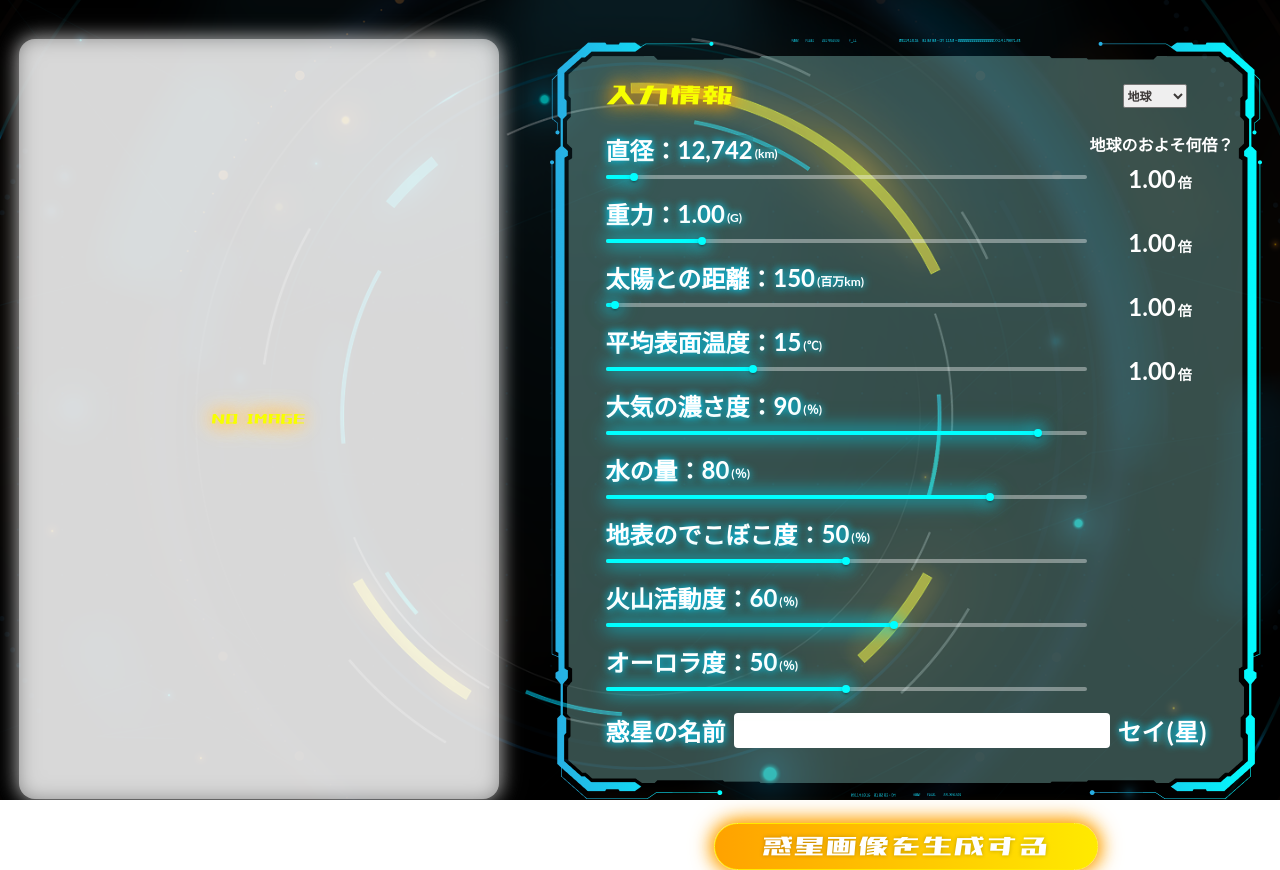
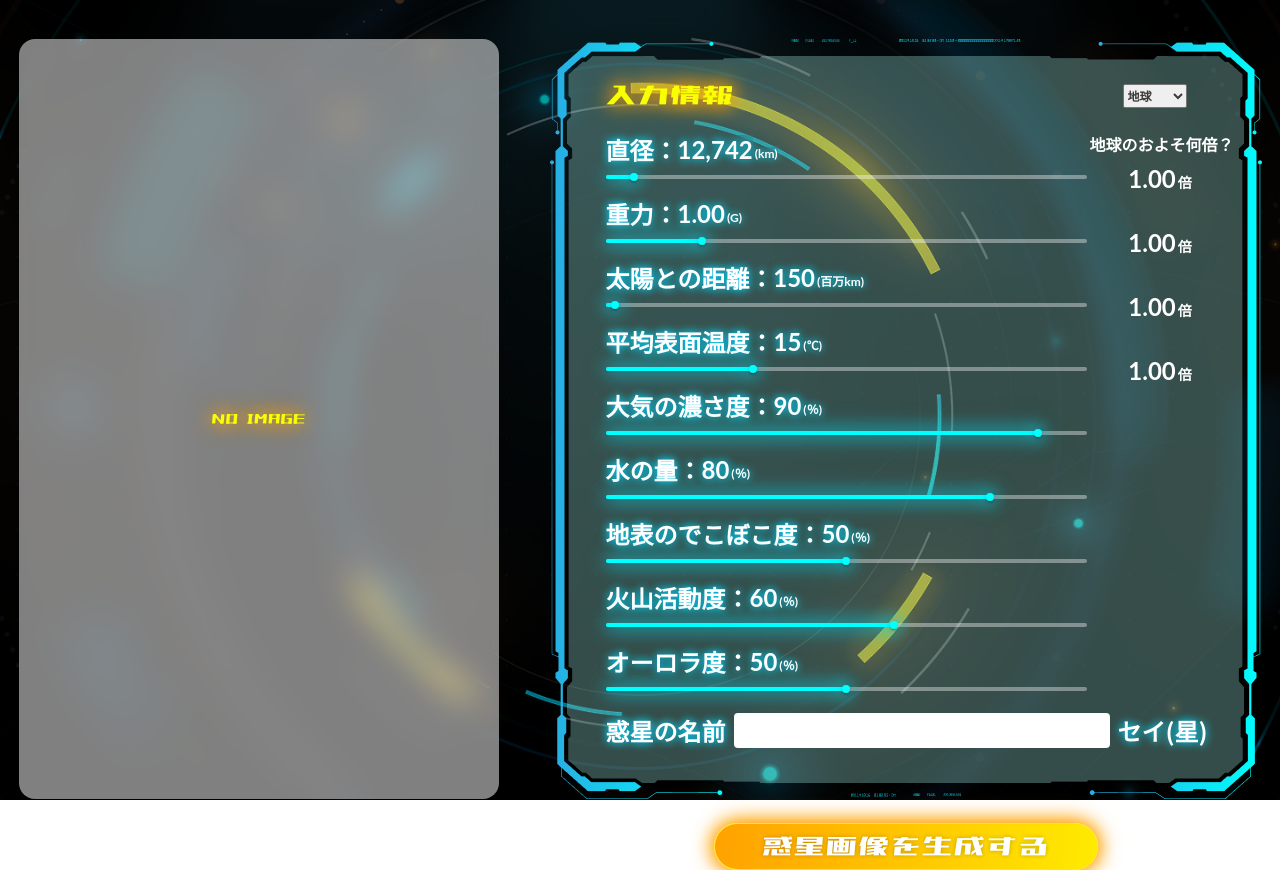
Before and after one commit to SFgenAI-dev2504/front, a React (Create React App) app in the folder web/: page /generator in a window 1280 px wide. Built offline with nearby package versions, Linux system fonts and the light colour scheme; a web font is replaced by a local one.

Commit message:
デザインの調整

```diff
--- a/web/src/constant/dimens.js
+++ b/web/src/constant/dimens.js
@@ -1,7 +1,7 @@
-// Loader
 import { Bounce } from 'react-toastify';
 
-export const LOADER_COLOR = '#00aac9';
+// Loader
+export const LOADER_COLOR = '#00FFFF';
 
 // Toast
 export const TOAST_OPTION = {
--- a/web/src/styles/NoImage.css
+++ b/web/src/styles/NoImage.css
@@ -2,11 +2,10 @@
     display: flex;
     justify-content: center;
     align-items: center;
-    box-sizing: border-box;
     width: 480px;
     height: 760px;
     background: rgba(255, 255, 255, 0.5);
-    backdrop-filter: blur(16px);
+    backdrop-filter: blur(15px);
     border-radius: 16px;
     font-size: 16px;
     line-height: 16px;
--- a/web/src/styles/Result.css
+++ b/web/src/styles/Result.css
@@ -32,8 +32,6 @@
 
 .left {
     display: flex;
-    filter: drop-shadow(0px 0px 10px #ffffff)
-        drop-shadow(0px 0px 8px rgba(255, 255, 255, 0.5));
 }
 
 .right {
@@ -66,4 +64,6 @@
     height: auto;
     width: 477px;
     border-radius: 20px;
+    filter: drop-shadow(0px 0px 10px #ffffff)
+    drop-shadow(0px 0px 8px rgba(255, 255, 255, 0.5));
 }
```
Also changed, not shown: web/src/styles/Animation.css (added, +13 -0 lines).
